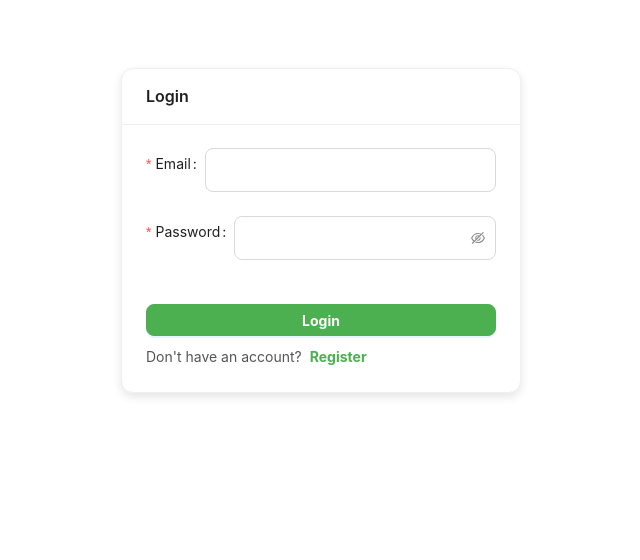
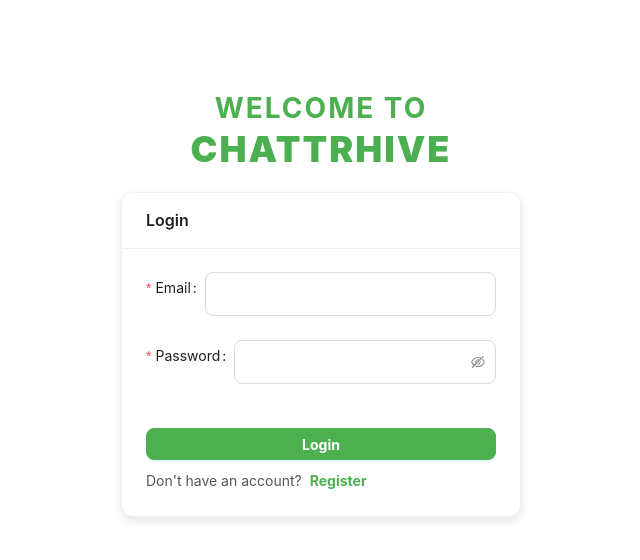
Before and after one commit to NehaVishwakarma26/ChatApplication, a React (Create React App) app in the folder client/: page / in a window 1280 px wide. Shown: the top 560 px of the page, without its empty margins (319-959 px from the left). Built offline with nearby package versions, Linux system fonts and the light colour scheme; no server answers.

Commit message:
Updated ui

```diff
--- a/client/package.json
+++ b/client/package.json
@@ -12,6 +12,7 @@
     "antd": "^5.22.2",
     "axios": "^1.7.8",
     "bootstrap": "^5.3.3",
+    "emoji-mart": "^5.6.0",
     "framer-motion": "^11.11.17",
     "react": "^18.3.1",
     "react-dom": "^18.3.1",
@@ -25,7 +26,6 @@
     "test": "react-scripts test",
     "eject": "react-scripts eject",
     "build": "ESLINT_NO_DEV_ERRORS=true react-scripts build"
-
   },
   "eslintConfig": {
     "extends": [
--- a/client/src/Pages/ChatPage.jsx
+++ b/client/src/Pages/ChatPage.jsx
@@ -1,5 +1,6 @@
 import React, { useState, useEffect } from 'react';
-import { Layout, Row, Col, Typography } from 'antd';
+import { Layout, Row, Col, Typography, Drawer, Button, Menu } from 'antd';
+import { MenuOutlined } from '@ant-design/icons';
 import Sidebar from '../components_temp/Sidebar';
 import ChatArea from '../components_temp/ChatArea';
 import axios from 'axios';
@@ -10,6 +11,7 @@ const ChatPage = () => {
   const [selectedUserId, setSelectedUserId] = useState(null);
   const [receiverName, setReceiverName] = useState('');
   const [isTyping, setIsTyping] = useState(false); // New state for typing status
+  const [isSidebarVisible, setIsSidebarVisible] = useState(false); // State to toggle sidebar visibility
   const userId = sessionStorage.getItem('userId'); // Get the logged-in user ID from sessionStorage
 
   useEffect(() => {
@@ -37,16 +39,36 @@ const ChatPage = () => {
     setIsTyping(status); // Update typing status from ChatArea
   };
 
+  const toggleSidebar = () => {
+    setIsSidebarVisible(!isSidebarVisible);
+  };
+
   return (
     <Layout style={styles.layout}>
       <Row style={styles.row}>
-        {/* Sidebar */}
-        <Col span={6} style={styles.sidebarCol}>
+        {/* Sidebar for larger screens */}
+        <Col
+          xs={0} sm={6} lg={6}
+          style={styles.sidebarCol}
+        >
           <Sidebar setSelectedUserId={setSelectedUserId} />
         </Col>
 
+        {/* Hamburger menu for smaller screens */}
+        <div style={styles.hamburgerMenu}>
+          <Button
+            type="text"
+            icon={<MenuOutlined />}
+            onClick={toggleSidebar}
+            style={styles.hamburgerIcon}
+          />
+        </div>
+
         {/* Chat Area */}
-        <Col span={18} style={styles.chatCol}>
+        <Col
+          xs={24} sm={18} lg={18}
+          style={styles.chatCol}
+        >
           {/* Chat Container */}
           <div style={styles.chatContainer}>
             {/* Chat Header */}
@@ -75,6 +97,18 @@ const ChatPage = () => {
           </div>
         </Col>
       </Row>
+
+      {/* Sidebar as a Drawer for small screens */}
+      <Drawer
+        title="Select a User"
+        placement="left"
+        onClose={toggleSidebar}
+        visible={isSidebarVisible}
+        width={250}
+        bodyStyle={styles.drawerBody}
+      >
+        <Sidebar setSelectedUserId={setSelectedUserId} />
+      </Drawer>
     </Layout>
   );
 };
@@ -98,6 +132,19 @@ const styles = {
     borderRight: '1px solid rgba(255, 255, 255, 0.1)', // Subtle border
     padding: 0,
     height: '100vh', // Make the sidebar occupy the full height
+    overflowY: 'auto', // Make the sidebar scrollable if content overflows
+  },
+  hamburgerMenu: {
+    position: 'absolute',
+    top: '10px',
+    left: '10px',
+    display: 'none', // Hide by default
+  },
+  hamburgerIcon: {
+    fontSize: '24px',
+    color: '#fff',
+    background: 'none',
+    border: 'none',
   },
   chatCol: {
     backgroundColor: '#2F3A40', // Chat background
@@ -131,13 +178,17 @@ const styles = {
   chatContent: {
     flex: 1, // Ensures the chat content fills the remaining space
     padding: '15px 20px',
-    overflowY: 'hidden', // Prevent scrolling here as well
+    overflowY: 'auto', // Enable vertical scrolling for chat content
   },
   noChatMessage: {
     textAlign: 'center',
     marginTop: '20%',
     color: '#A9A9A9', // Placeholder text color
   },
+  drawerBody: {
+    padding: '0 16px',
+    backgroundColor: '#2F3A40',
+  },
 };
 
 export default ChatPage;
--- a/client/src/components_temp/Login.jsx
+++ b/client/src/components_temp/Login.jsx
@@ -26,6 +26,13 @@ const Login = () => {
 
   return (
     <div style={{ width: '100%', maxWidth: '400px', margin: 'auto', paddingTop: '60px' }}>
+      {/* Welcome Banner */}
+      <div style={styles.welcomeBanner}>
+        <Typography.Title level={2} style={styles.welcomeText}>
+          Welcome to <span style={styles.chatRhiveText}>ChattrHive</span>
+        </Typography.Title>
+      </div>
+
       <Card
         title="Login"
         style={{
@@ -88,4 +95,24 @@ const Login = () => {
   );
 };
 
+// Styles for the welcome banner
+const styles = {
+  welcomeBanner: {
+    textAlign: 'center',
+    marginBottom: '20px',
+  },
+  welcomeText: {
+    fontWeight: 'bold',
+    color: '#4CAF50', // Green color for the welcome message
+    fontSize: '28px',
+    letterSpacing: '2px',
+    textTransform: 'uppercase',
+  },
+  chatRhiveText: {
+    fontWeight: '900', // Bold the "ChattrHive" text
+    fontSize: '36px',  // Increase font size to make it stand out
+    color: '#4CAF50',  // Green color for consistency
+  },
+};
+
 export default Login;
--- a/client/src/components_temp/Register.jsx
+++ b/client/src/components_temp/Register.jsx
@@ -21,6 +21,13 @@ const Register = () => {
 
   return (
     <div style={{ width: '100%', maxWidth: '400px', margin: 'auto', paddingTop: '60px' }}>
+      {/* Welcome Banner */}
+      <div style={styles.welcomeBanner}>
+        <Typography.Title level={2} style={styles.welcomeText}>
+          Welcome to <span style={styles.chatRhiveText}>ChattrHive</span>
+        </Typography.Title>
+      </div>
+
       <Card
         title="Register"
         style={{
@@ -88,4 +95,24 @@ const Register = () => {
   );
 };
 
+// Styles for the welcome banner
+const styles = {
+  welcomeBanner: {
+    textAlign: 'center',
+    marginBottom: '20px',
+  },
+  welcomeText: {
+    fontWeight: 'bold',
+    color: '#4CAF50', // Green color for the welcome message
+    fontSize: '28px',
+    letterSpacing: '2px',
+    textTransform: 'uppercase',
+  },
+  chatRhiveText: {
+    fontWeight: '900', // Bold the "ChattrHive" text
+    fontSize: '36px',  // Increase font size to make it stand out
+    color: '#4CAF50',  // Green color for consistency
+  },
+};
+
 export default Register;
--- a/client/src/components_temp/Sidebar.jsx
+++ b/client/src/components_temp/Sidebar.jsx
@@ -1,11 +1,12 @@
 import React, { useState, useEffect } from 'react';
-import { List, Typography, Spin, Avatar } from 'antd';
+import { List, Typography, Spin, Avatar, Input } from 'antd';
 import axios from 'axios';
 import { UserOutlined } from '@ant-design/icons';
 
 const Sidebar = ({ setSelectedUserId }) => {
   const [users, setUsers] = useState([]);
   const [loading, setLoading] = useState(true);
+  const [searchTerm, setSearchTerm] = useState('');
 
   // Get the logged-in user's details from sessionStorage
   const loggedInUserId = sessionStorage.getItem('userId');
@@ -34,6 +35,10 @@ const Sidebar = ({ setSelectedUserId }) => {
     window.location.href = '/';
   };
 
+  const filteredUsers = users.filter((user) =>
+    user.username.toLowerCase().includes(searchTerm.toLowerCase())
+  );
+
   return (
     <div style={styles.sidebarContainer}>
       {/* Profile Section */}
@@ -51,15 +56,23 @@ const Sidebar = ({ setSelectedUserId }) => {
 
       <div style={styles.contactHeader}>
         <Typography.Title level={4} style={styles.headerTitle}>
-          Chats
+          Users
         </Typography.Title>
+
+        {/* Search Bar */}
+        <Input
+          placeholder="Search users..."
+          value={searchTerm}
+          onChange={(e) => setSearchTerm(e.target.value)}
+          style={styles.searchInput}
+        />
       </div>
 
       {loading ? (
         <Spin tip="Loading..." style={styles.loadingSpinner} />
       ) : (
         <List
-          dataSource={users}
+          dataSource={filteredUsers}
           renderItem={(user) => (
             <List.Item
               key={user._id}
@@ -137,6 +150,12 @@ const styles = {
     fontSize: '18px',
     fontWeight: 'bold',
   },
+  searchInput: {
+    marginTop: '10px',
+    padding: '6px 12px',
+    borderRadius: '8px',
+    border: '1px solid #444',
+  },
   loadingSpinner: {
     textAlign: 'center',
     marginTop: '20px',
```
Also changed, not shown: client/src/components_temp/MessageInput.jsx (deleted, +0 -36 lines), 1 other file (tests, documents, lock files or other folders).
